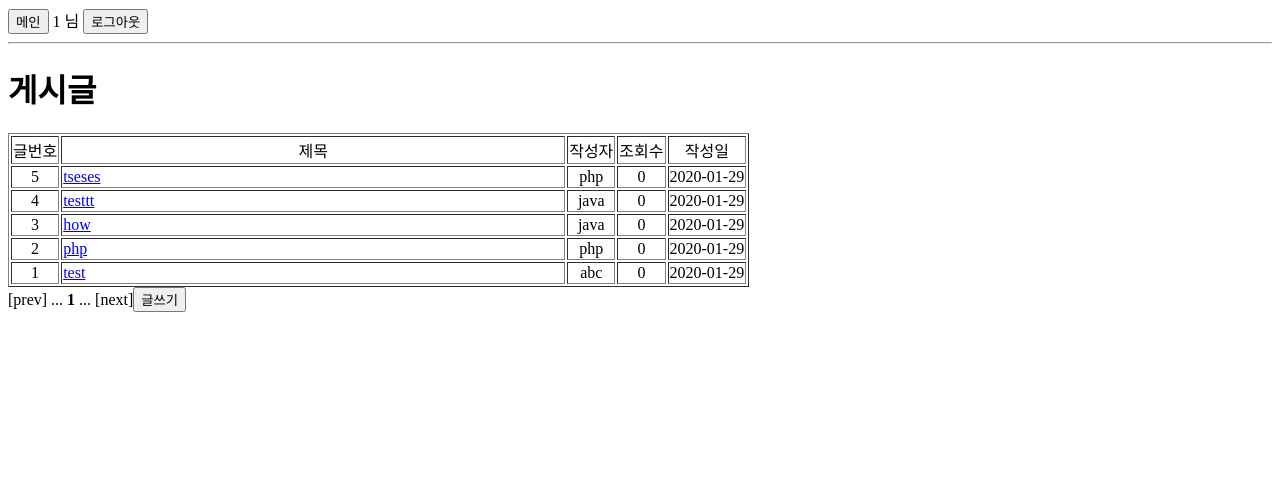
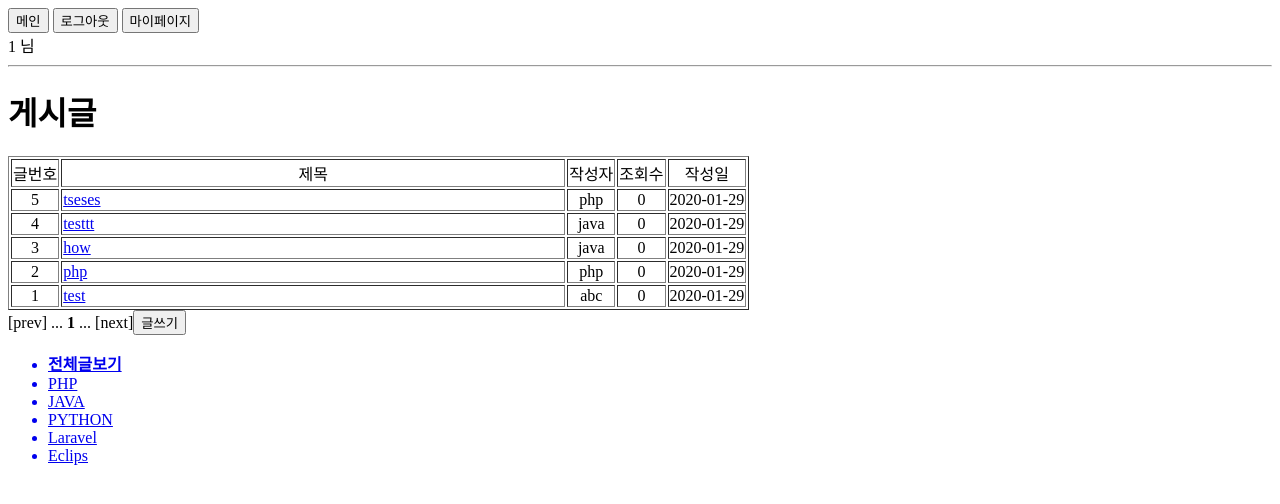
Before and after one commit to AwesomeDni/Web_Team_Project, a PHP site: page /list.php in a window 1280 px wide. Shown: the top 504 px of the page. Run offline with PHP 8.4, Linux system fonts and the light colour scheme; the visitor is signed in with stand-in values (Sample User, id 1); data comes from the database, SQL or seed files in the repository; tables that the repository leaves empty or names only in its code hold one stand-in row (values such as "Sample post").

Commit message:
2020.02.12 list.php modify -daniel-
css 분리하여 link로 불러옴
category 클릭하면 해당 글만 표시하도록 코드 수정

```diff
--- a/list.php
+++ b/list.php
@@ -3,18 +3,22 @@
 <html>
 <head>
     <title>Web Project</title>
+    <link rel="stylesheet" href="list.css">
+    <script src="https://code.jquery.com/jquery-3.4.1.js"></script>
 </head>
 <body>
 <header>
-<button onclick="location.href='main.php'">메인</button>
+    <div class='header'>
+        <button id="main" onclick="location.href='main.php'">메인</button>
     <?php
     # 로그인 체크
     if(isset($_SESSION['id']))
     {   $id = $_SESSION['id'];
-    print $id.' 님';
         ?>
         <button onclick="location.href='logout.php'"> 로그아웃</button>
+        <a href="mypage.php"><button>마이페이지</button></a>
         <?php
+        print '<div id="name">'.$id.' 님</div>';
     }
     else
     {?>
@@ -22,24 +26,52 @@ else
         <?php
     }
     ?>
+    </div>
 </header>
 <hr>
+<div class='main_content'>
 <h1>게시글</h1>
 
 <?php
 # DB연결
-require_once('db_conn.php');
+include('db_conn.php');
 $pdo = DB_conn();
 
 // 페이지 설정
 $page_set = 10; // 한페이지 줄수
 $block_set = 5; // 한페이지 블럭수
 
+$category = 0;
+$_SESSION['category'] = $category;
+$category_nm = '';
+if(isset($_GET['category']))
+{   $category = $_GET['category'];
+    $_SESSION['category'] = $category;
+
+    try
+    {   $query = "SELECT category_nm from category_tb where category_no = $category";
+        $stmh=$pdo->prepare($query);
+        $stmh->execute();
+
+    }
+    catch(PDOException $e){ print 'err: '.$e->getMessage();}
+    while($row=$stmh->fetch(PDO::FETCH_ASSOC))
+    {   $category_nm = $row['category_nm'];    }
+    $_SESSION['category_nm'] = $category_nm;
+}
+
 try
 {   //쿼리문 작성
-    $query = "SELECT count(content_no) as total FROM show_view";
+    if($category>0)
+    {   $query = "SELECT count(content_no) as total FROM list_view where category_no=$category";
         $stmh=$pdo->prepare($query); //sql문을 인잭션으로 부터 보호하기위한 처리
         $stmh->execute();
+    }
+    else
+    {   $query = "SELECT count(content_no) as total FROM list_view";
+        $stmh=$pdo->prepare($query); //sql문을 인잭션으로 부터 보호하기위한 처리
+        $stmh->execute();
+    }
 }
 catch(PDOException $e)
 {   print 'err: '. $e->getMessage();   }
@@ -59,10 +91,25 @@ $limit_idx = ($page - 1) * $page_set; // 글 시작위치
 # 게시글 불러오기
 try
 {   //쿼리문 작성
-    $query = "SELECT content_no,title,id,view_cnt,write_dt from show_view order by content_no desc limit $limit_idx, $page_set";
+    if($category>0)
+    {   $query = "SELECT * from list_view where category_no=$category order by content_no desc limit $limit_idx, $page_set";
+        $stmh=$pdo->prepare($query); //sql문을 인잭션으로 부터 보호하기위한 처리
+        $stmh->execute();
+        ?>
+        <script>
+            $(document).ready(function(){
+                $("h1").text("<?= $category_nm ?>");
+            });
+        </script>
+        <?php
+    }
+    else
+    {   $query = "SELECT content_no,title,id,view_cnt,write_dt from show_view order by content_no desc limit $limit_idx, $page_set";
         $stmh=$pdo->prepare($query); //sql문을 인잭션으로 부터 보호하기위한 처리
         $stmh->execute();
     }
+}
+
 catch(PDOException $e)
 {   print 'err: '. $e->getMessage();   }
 ?>
@@ -109,12 +156,25 @@ print ($prev_page > 0) ? "<a href='".$_SERVER['PHP_SELF']."?page=$prev_page'>[pr
 print ($prev_block > 0) ? "<a href='".$_SERVER['PHP_SELF']."?page=$prev_block_page'>...</a> " : "... ";
 
 for ($i=$first_page; $i<=$last_page; $i++)
-{   print ($i != $page) ? "<a href='".$_SERVER['PHP_SELF']."?page=$i'>$i</a> " : "<b>$i</b> ";
+{   print ($i != $page) ? "<a href='".$_SERVER['PHP_SELF']."?category=$category&page=$i'>$i</a> " : "<b>$i</b> ";
 }
 
 print ($next_block <= $total_block) ? "<a href='".$_SERVER['PHP_SELF']."?page=$next_block_page'>...</a> " : "... ";
 print ($next_page <= $total_page) ? "<a href='".$_SERVER['PHP_SELF']."?page=$next_page'>[next]</a>" : "[next]";
 ?>
 <button onclick="location.href='insert.php'">글쓰기</button>
+</div>
+
+<!-- 카테고리 바-->
+<div class='category'>
+    <ul>
+        <a href="list.php?category=0"><li><b>전체글보기</b></li></a>
+        <a href="list.php?category=1"><li>PHP</li></a>
+        <a href="list.php?category=2"><li>JAVA</li></a>
+        <a href="list.php?category=3"><li>PYTHON</li></a>
+        <a href="list.php?category=4"><li>Laravel</li></a>
+        <a href="list.php?category=5"><li>Eclips</li></a>
+    </ul>
+</div>
 </body>
 </html>
```
Lines whose indentation alone changed are shown as unchanged.
